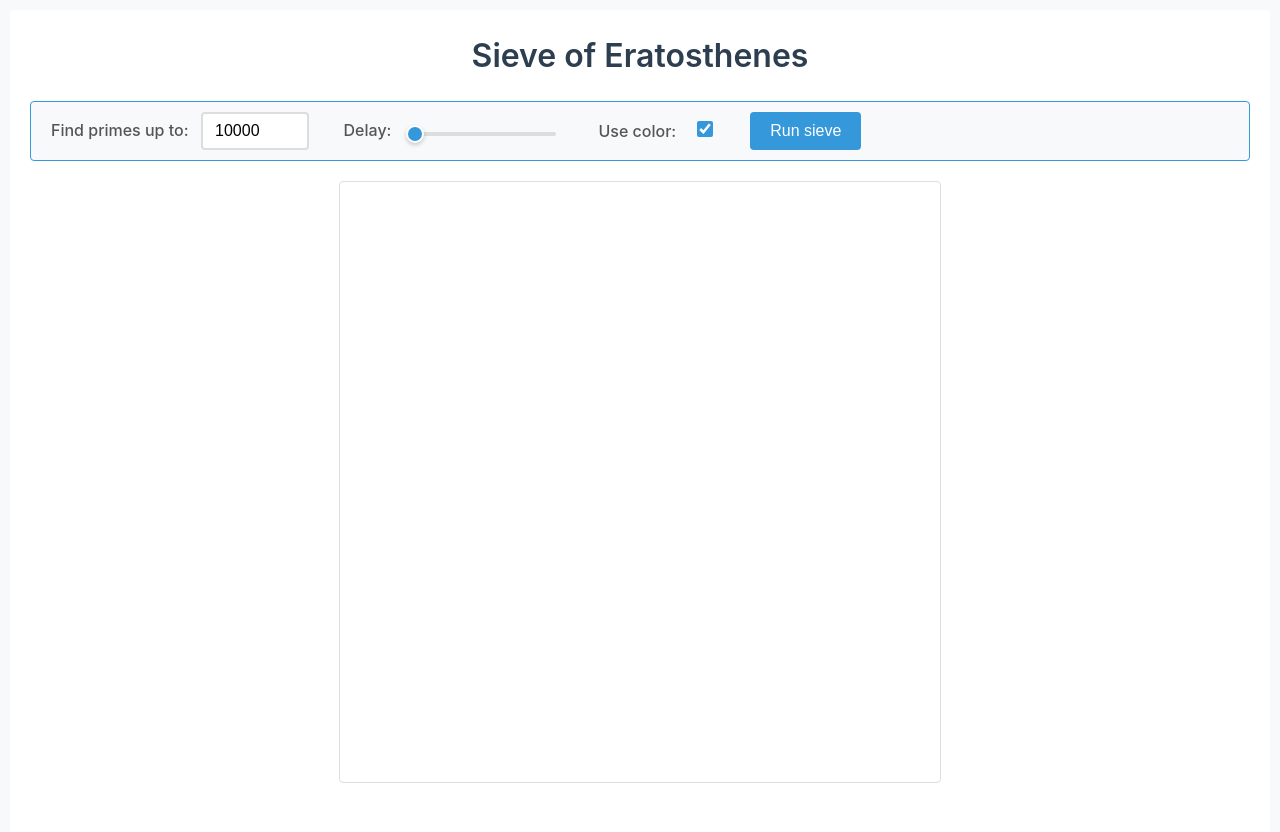
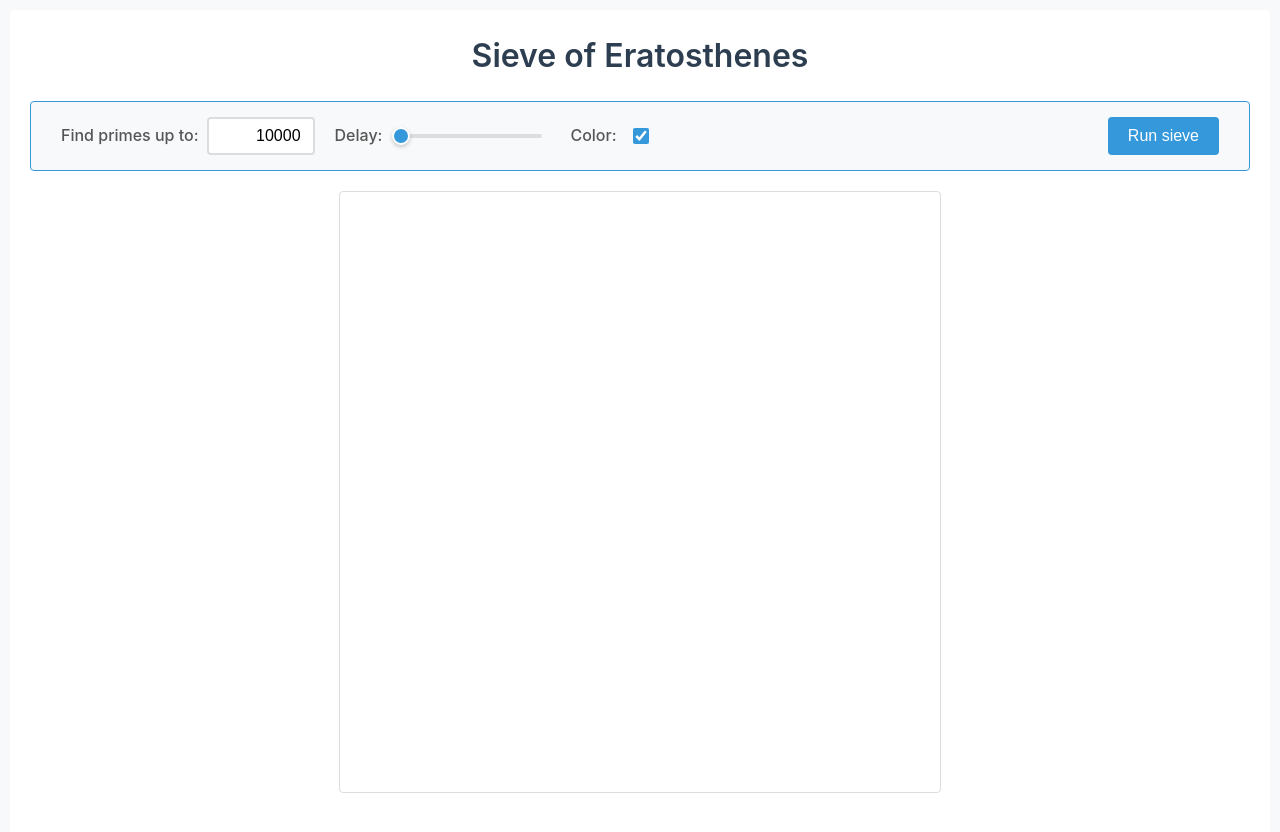
Before and after one commit to maxpoletto/math, a plain HTML site: page primes/sieve/index.html in a window 1280 px wide. Drawn offline with Linux system fonts and the light colour scheme.

Commit message:
More nits, use number inputs instead of text input, better sieve run button

```diff
--- a/math-viz.css
+++ b/math-viz.css
@@ -35,12 +35,15 @@ h1 {
   border-radius: 4px;
   margin-bottom: 10px;
   border: 1px solid #3498db;
+  display: flex;
+  flex-wrap: wrap;
+  align-items: center;
 }
 
 .control-group {
-  display: inline-block;
-  margin-right: 30px;
-  vertical-align: middle;
+  display: flex;
+  margin: 5px 10px;
+  align-items: center;
 }
 
 label {
@@ -119,12 +122,24 @@ input[type="text"], input[type="number"] {
   border-radius: 4px;
   font-size: 16px;
   transition: border-color 0.2s;
+  text-align: right;
   width: 5em;
 }
 
 input[type="text"]:focus, input[type="number"]:focus {
   outline: none;
   border-color: #3498db;
+}
+
+/* Hide number input stepper arrows */
+input[type="number"]::-webkit-outer-spin-button,
+input[type="number"]::-webkit-inner-spin-button {
+  -webkit-appearance: none;
+  margin: 0;
+}
+/* Firefox */
+input[type="number"] {
+  -moz-appearance: textfield;
 }
 
 /* Special styling for wide sliders */
@@ -159,18 +174,11 @@ hr {
 @media (max-width: 800px) {
   body {
     padding: 0px;
-    font-size: 16px;
   }
 
   .container {
     padding: 5px;
     margin: 0px;
-  }
-
-  .control-group {
-    display: block;
-    margin-right: 0;
-    margin-bottom: 15px;
   }
 
   .slider, #nvert {
--- a/primes/sieve/index.html
+++ b/primes/sieve/index.html
@@ -6,6 +6,11 @@
   <meta name="viewport" content="width=device-width, initial-scale=1.0">
   <title>Sieve of Eratosthenes</title>
   <link rel="stylesheet" href="../../math-viz.css">
+  <style>
+    .control-group:last-child {
+      margin-left: auto;
+    }
+  </style>
 </head>
 
 <body>
@@ -21,7 +26,7 @@
         <input type="range" class="slider" id="delay" min="0" max="100" value="0">
       </div>
       <div class="control-group">
-        <label for="color">Use color:</label>
+        <label for="color">Color:</label>
         <input type="checkbox" id="color" checked>
       </div>
       <div class="control-group">
```
Also changed, not shown: 1 other file.
